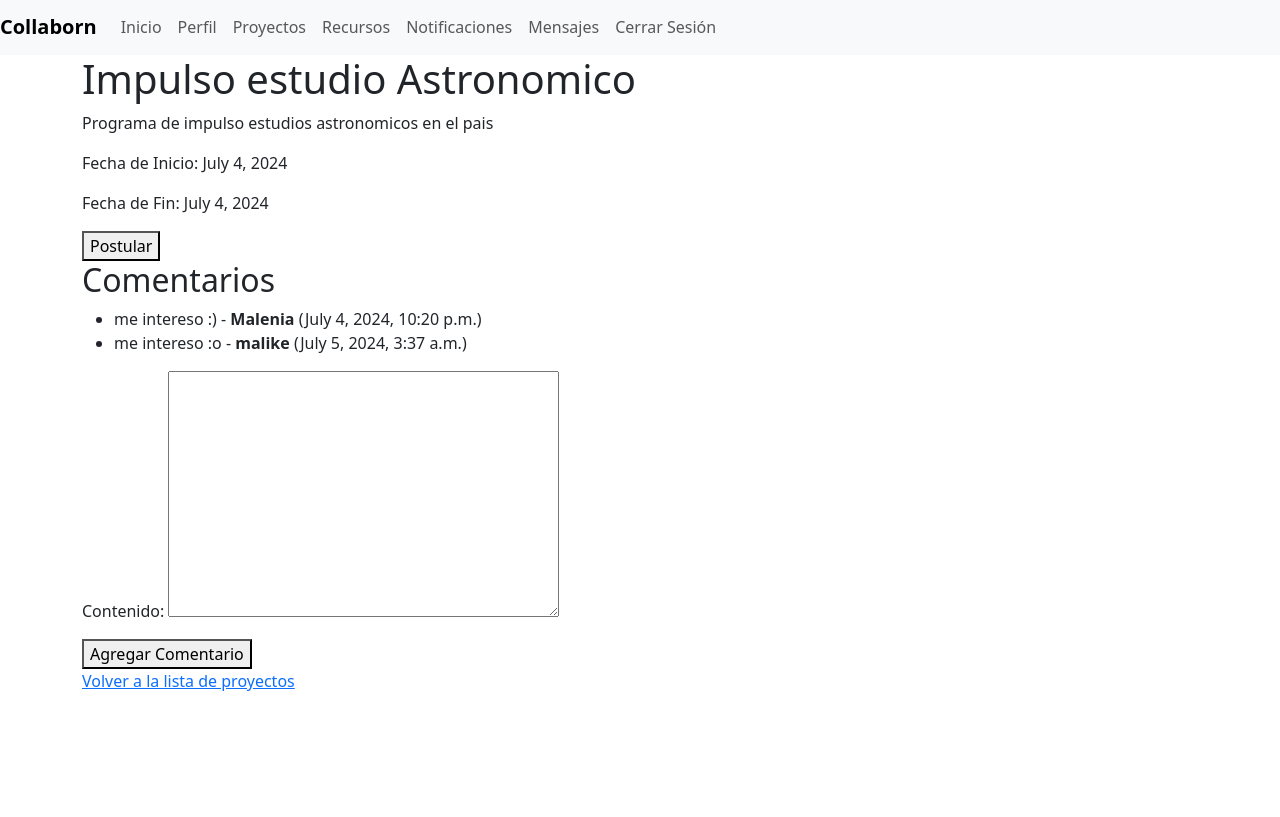
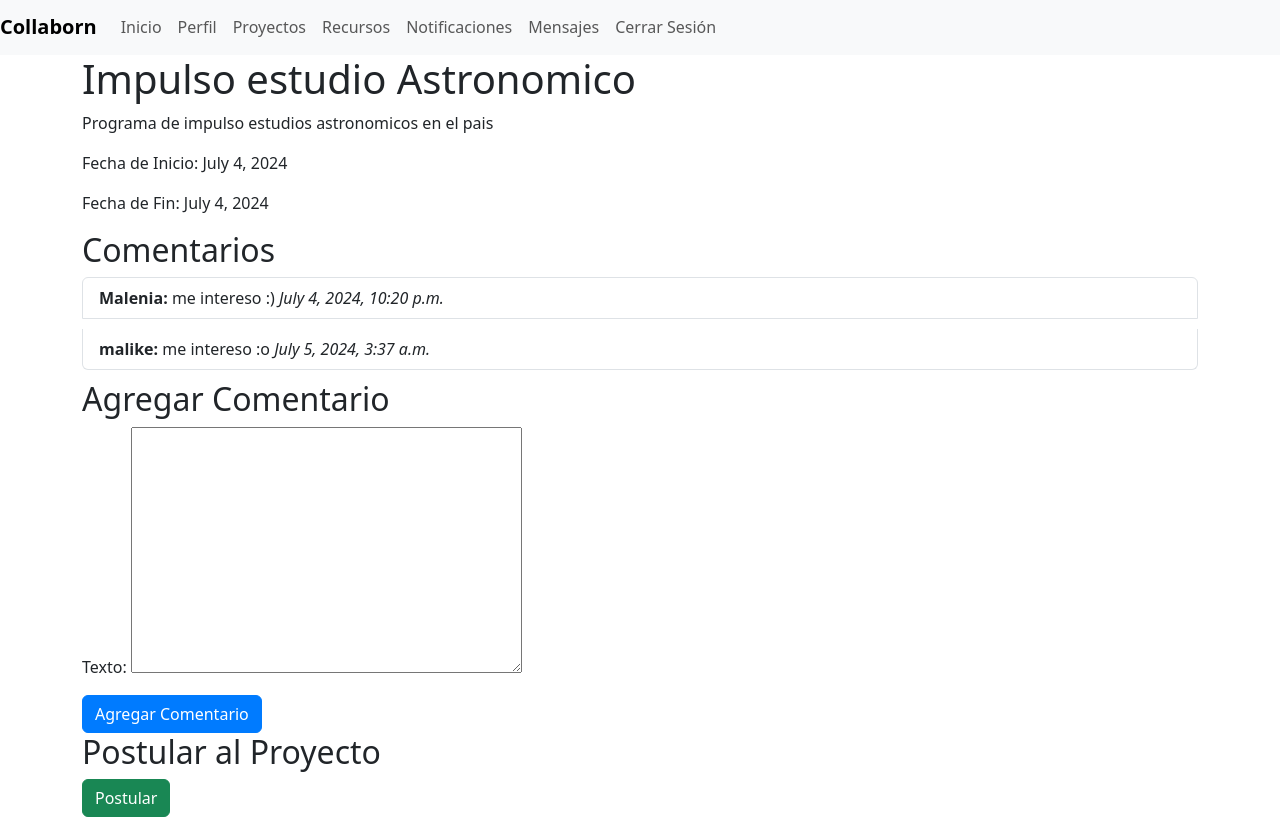
Before and after one commit to pablotcon/Collaborn, a Django app: page /proyectos/1/ in a window 1280 px wide. Shown: the part 21-838 px from the top of the page. Before the commit the page ends 712 px from the top, so only its background shows below. Run offline with Django 5.2, Linux system fonts and the light colour scheme; a user stored in the database is signed in; data comes from the database, SQL or seed files in the repository; some libraries are stand-ins or nearby versions.

Commit message:
esquleto preliminar
:)

```diff
--- a/collaborn/settings.py
+++ b/collaborn/settings.py
@@ -51,7 +51,7 @@ ROOT_URLCONF = 'collaborn.urls'
 TEMPLATES = [
     {
         'BACKEND': 'django.template.backends.django.DjangoTemplates',
-        'DIRS': [],
+        'DIRS': [BASE_DIR / 'templates'],
         'APP_DIRS': True,
         'OPTIONS': {
             'context_processors': [
--- a/myapp/forms.py
+++ b/myapp/forms.py
@@ -8,14 +8,20 @@ class UserForm(forms.ModelForm):
         fields = ['first_name', 'last_name', 'email', 'username']
 
 class PerfilForm(forms.ModelForm):
+    birth_date = forms.DateField(
+        widget=forms.DateInput(attrs={'type': 'date'}),
+        input_formats=['%Y-%m-%d']  # Asegúrate de que el formato de entrada es correcto
+    )
+
     class Meta:
         model = Perfil
         fields = ['bio', 'location', 'birth_date']
 
+
 class ComentarioForm(forms.ModelForm):
     class Meta:
         model = Comentario
-        fields = ['contenido']
+        fields = ['texto']
 
 class MensajeForm(forms.ModelForm):
     class Meta:
--- a/myapp/models.py
+++ b/myapp/models.py
@@ -4,19 +4,22 @@ from django.contrib.auth.models import User
 
 
 class Proyecto(models.Model):
-    nombre = models.CharField(max_length=255)
+    nombre = models.CharField(max_length=100)
     descripcion = models.TextField()
     fecha_inicio = models.DateField()
     fecha_fin = models.DateField()
-    creador = models.ForeignKey(User, on_delete=models.CASCADE)
-    class Meta:
-        permissions = [
-            ("can_edit_proyecto", "Can edit project"),
-            ("can_delete_proyecto", "Can delete project"),
-        ]
 
     def __str__(self):
         return self.nombre
+
+class Comentario(models.Model):
+    proyecto = models.ForeignKey(Proyecto, related_name='comentarios', on_delete=models.CASCADE)
+    autor = models.ForeignKey(User, on_delete=models.CASCADE)
+    texto = models.TextField()
+    fecha_creacion = models.DateTimeField(auto_now_add=True)
+
+    def __str__(self):
+        return f'Comentario por {self.autor.username} en {self.proyecto.nombre}'
 
 class Tarea(models.Model):
     proyecto = models.ForeignKey(Proyecto, on_delete=models.CASCADE, related_name='tareas')
@@ -73,12 +76,3 @@ class Perfil(models.Model):
 
     def __str__(self):
         return self.user.username
-
-class Comentario(models.Model):
-    proyecto = models.ForeignKey(Proyecto, on_delete=models.CASCADE, related_name='comentarios')
-    usuario = models.ForeignKey(User, on_delete=models.CASCADE)
-    contenido = models.TextField()
-    fecha_creacion = models.DateTimeField(auto_now_add=True)
-
-    def __str__(self):
-        return f'Comentario de {self.usuario.username} en {self.proyecto.nombre}'
--- a/myapp/static/css/style.css
+++ b/myapp/static/css/style.css
@@ -11,3 +11,11 @@ body {
     background-color: #007bff;
     border-color: #007bff;
 }
+
+.list-group-item {
+    margin-bottom: 10px;
+}
+
+.form-control {
+    margin-bottom: 10px;
+}
--- a/myapp/templates/myapp/proyecto_detail.html
+++ b/myapp/templates/myapp/proyecto_detail.html
@@ -1,7 +1,7 @@
 <!-- myapp/templates/myapp/proyecto_detail.html -->
 {% extends 'myapp/base.html' %}
 
-{% block title %}Detalle del Proyecto{% endblock %}
+{% block title %}Detalles del Proyecto{% endblock %}
 
 {% block content %}
 <h1>{{ proyecto.nombre }}</h1>
@@ -9,33 +9,25 @@
 <p>Fecha de Inicio: {{ proyecto.fecha_inicio }}</p>
 <p>Fecha de Fin: {{ proyecto.fecha_fin }}</p>
 
-{% if user.is_authenticated %}
-    <form method="post" action="{% url 'postular_proyecto' proyecto.id %}">
-        {% csrf_token %}
-        <button type="submit">Postular</button>
-    </form>
-{% else %}
-    <p>Por favor, <a href="{% url 'login' %}">inicia sesión</a> para postularte a este proyecto.</p>
-{% endif %}
-
 <h2>Comentarios</h2>
-<ul>
+<ul class="list-group">
     {% for comentario in comentarios %}
-    <li>
-        {{ comentario.contenido }} - <strong>{{ comentario.usuario.username }}</strong> ({{ comentario.fecha_creacion }})
+    <li class="list-group-item">
+        <strong>{{ comentario.autor.username }}:</strong> {{ comentario.texto }} <em>{{ comentario.fecha_creacion }}</em>
     </li>
     {% endfor %}
 </ul>
 
-{% if user.is_authenticated %}
-    <form method="post">
-        {% csrf_token %}
-        {{ form.as_p }}
-        <button type="submit">Agregar Comentario</button>
-    </form>
-{% else %}
-    <p>Por favor, <a href="{% url 'login' %}">inicia sesión</a> para agregar un comentario.</p>
-{% endif %}
+<h2>Agregar Comentario</h2>
+<form method="post">
+    {% csrf_token %}
+    {{ form.as_p }}
+    <button type="submit" class="btn btn-primary">Agregar Comentario</button>
+</form>
 
-<a href="{% url 'proyecto_list' %}">Volver a la lista de proyectos</a>
+<h2>Postular al Proyecto</h2>
+<form method="post" action="{% url 'postular_proyecto' proyecto.id %}">
+    {% csrf_token %}
+    <button type="submit" class="btn btn-success">Postular</button>
+</form>
 {% endblock %}
--- a/myapp/urls.py
+++ b/myapp/urls.py
@@ -8,14 +8,15 @@ urlpatterns = [
     path('logout/', views.logout_view, name='logout'),
     path('proyectos/', views.proyecto_list, name='proyecto_list'),
     path('proyectos/create/', views.proyecto_create, name='proyecto_create'),
-    path('proyectos/<int:pk>/', views.proyecto_detail, name='proyecto_detail'),
+    path('proyectos/<int:proyecto_id>/', views.proyecto_detail, name='proyecto_detail'),
+    path('proyectos/<int:proyecto_id>/postular/', views.postular_proyecto, name='postular_proyecto'),
     path('proyectos/<int:pk>/edit/', views.proyecto_detail, name='proyecto_edit'),
     path('proyectos/<int:pk>/delete/', views.proyecto_detail, name='proyecto_delete'),
-    path('proyectos/<int:proyecto_id>/postular/', views.postular_proyecto, name='postular_proyecto'),
     path('mis-postulaciones/', views.mis_postulaciones, name='mis_postulaciones'),
     path('perfil/', views.ver_perfil, name='ver_perfil'),
     path('perfil/editar/', views.editar_perfil, name='editar_perfil'),
     path('notificaciones/', views.listar_notificaciones, name='listar_notificaciones'),
+    path('notificaciones/marcar-leida/<int:notificacion_id>/', views.marcar_notificacion_leida, name='marcar_notificacion_leida'),
     path('mensajes/enviar/', views.enviar_mensaje, name='enviar_mensaje'),
     path('mensajes/', views.listar_mensajes, name='listar_mensajes'),
     path('recursos/', views.listar_recursos, name='listar_recursos'),
--- a/myapp/views.py
+++ b/myapp/views.py
@@ -136,7 +136,7 @@ def user_notification(event):
 
 @login_required
 def listar_notificaciones(request):
-    notificaciones = Notificacion.objects.filter(usuario=request.user)
+    notificaciones = Notificacion.objects.filter(usuario=request.user).order_by('-fecha_creacion')
     return render(request, 'myapp/listar_notificaciones.html', {'notificaciones': notificaciones})
 
 @login_required
@@ -183,21 +183,25 @@ def proyecto_create(request):
     return render(request, 'myapp/proyecto_form.html', {'form': form})
 
 @login_required
-def proyecto_detail(request, pk):
-    proyecto = get_object_or_404(Proyecto, pk=pk)
-    comentarios = proyecto.comentarios.all()  # Usando related_name personalizado
+def proyecto_detail(request, proyecto_id):
+    proyecto = get_object_or_404(Proyecto, id=proyecto_id)
+    comentarios = proyecto.comentarios.all()
+
     if request.method == 'POST':
         form = ComentarioForm(request.POST)
         if form.is_valid():
             comentario = form.save(commit=False)
             comentario.proyecto = proyecto
-            comentario.usuario = request.user
+            comentario.autor = request.user
             comentario.save()
-            messages.success(request, 'Comentario publicado exitosamente.')
-            return redirect('proyecto_detail', pk=pk)
+            messages.success(request, 'Comentario agregado exitosamente.')
+            return redirect('proyecto_detail', proyecto_id=proyecto.id)
+        else:
+            messages.error(request, 'Error al agregar el comentario.')
     else:
         form = ComentarioForm()
-    return render(request, 'myapp/proyecto_detail.html', {'proyecto': proyecto, 'form': form, 'comentarios': comentarios})
+
+    return render(request, 'myapp/proyecto_detail.html', {'proyecto': proyecto, 'comentarios': comentarios, 'form': form})
 
 @permission_required('myapp.can_edit_proyecto', raise_exception=True)
 @login_required
```
Also changed, not shown: myapp/admin.py (+5 -5 lines), myapp/templates/myapp/editar_perfil.html (+8 -1 lines), myapp/templates/myapp/listar_notificaciones.html (+4 -4 lines), db.sqlite3, myapp/migrations/0007_alter_proyecto_options_and_more.py (added).
